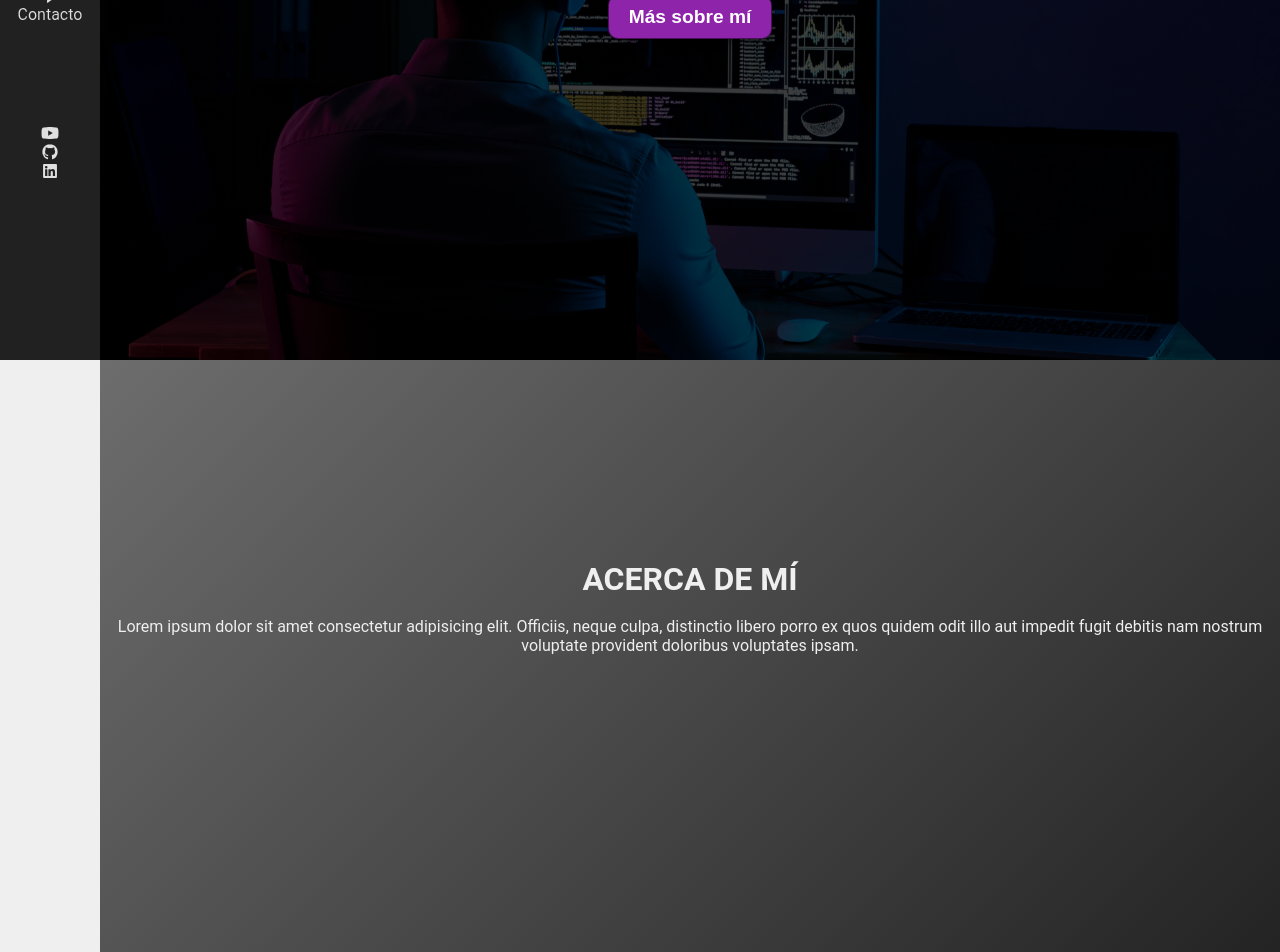
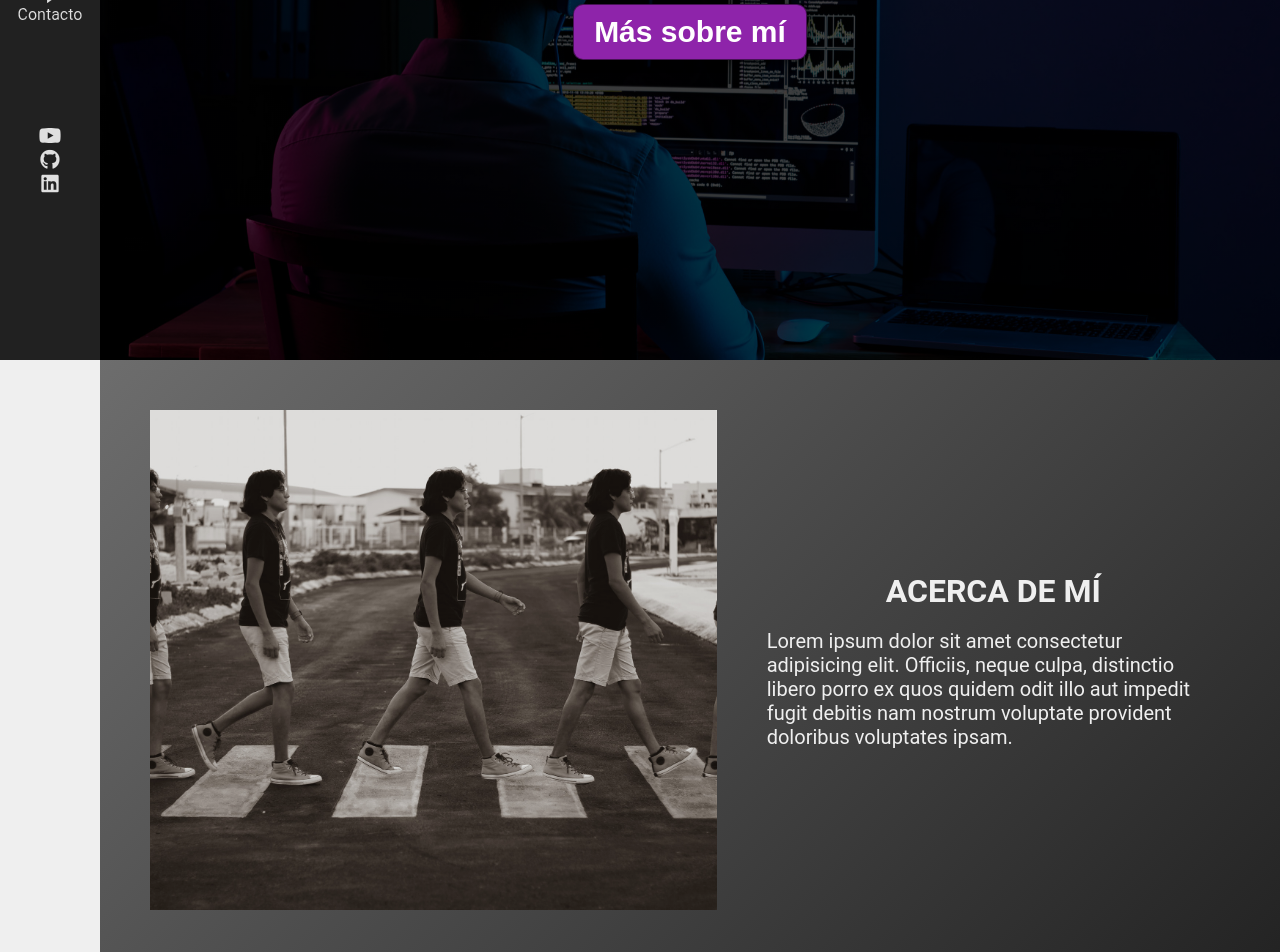
Before and after one commit to xforbesx/Mi_Portafolio, a plain HTML site: page index.html in a window 1280 px wide. Shown: the part 440-1392 px from the top of the page. Drawn offline with Linux system fonts and the light colour scheme.

Commit message:
Pagina terminada version escritorio

```diff
--- a/css/index.css
+++ b/css/index.css
@@ -359,3 +359,159 @@ footer .container{
     justify-content: center;
     align-items: flex-end;
 }
+
+@media(min-width: 720px){
+    .sidebar{
+    font-size: 16px;
+    }
+    .sidebar .social-links-nav a {
+        color: #e0e0e0;
+        -webkit-text-stroke: 0.1px #000;
+        padding: 0;
+        font-size: 20px;
+}
+    button{
+        margin-top: 50px;
+        padding: 10px 20px;
+        border-radius: 10px;
+        font-size: 30px;
+    }
+
+    #sobre-mi .container{
+        padding: 50px;
+        display: flex;
+        justify-content: center;
+    }
+
+    #sobre-mi .texto{
+        width: 50%;
+        text-align: initial;
+        padding-left: 50px;
+        padding-right: 10px;
+        max-width: 600px;
+        display: flex;
+        flex-direction: column;
+        align-items:center;
+        justify-content: center;
+    }
+
+    #sobre-mi .texto p{
+        font-size: 20px;
+    }
+
+    #sobre-mi .container .img-container{
+        background-image: linear-gradient(
+            0deg,
+            rgba(0, 0, 0, 0.1),
+            rgba(0, 0, 0, 0.1)
+        )
+        ,url("/media/imgdemi.jpg");
+        background-size: cover;
+        background-position: center center;
+        height: 500px;
+        width: 600px;
+        padding-top: 100px;
+
+    }
+
+    #proyectos .proyectos{
+        display: flex;
+        justify-content: center;
+
+    }
+
+    #proyectos .proyecto{
+        padding: 100px;
+        width: 400px;
+        height: 400px;
+    }
+
+    #proyectos .proyecto h3{
+    font-size: 2em;
+    }
+
+    #proyectos .proyecto button{
+        font-size: 1.5em;
+        border-radius: 6px;
+        padding: 0px 30px;
+    }
+
+}
+
+@media (min-width: 1200px){
+
+    .sidebar{
+        font-size: 16px;
+        }
+        .sidebar .social-links-nav a {
+            color: #e0e0e0;
+            -webkit-text-stroke: 0.1px #000;
+            padding: 0;
+            font-size: 20px;
+    }
+        button{
+            margin-top: 50px;
+            padding: 10px 20px;
+            border-radius: 10px;
+            font-size: 30px;
+        }
+
+        #sobre-mi .container{
+            padding: 50px;
+            display: flex;
+            justify-content: center;
+        }
+
+        #sobre-mi .texto{
+            width: 50%;
+            text-align: initial;
+            padding-left: 50px;
+            padding-right: 10px;
+            max-width: 600px;
+            display: flex;
+            flex-direction: column;
+            align-items:center;
+            justify-content: center;
+        }
+
+        #sobre-mi .texto p{
+            font-size: 20px;
+        }
+
+        #sobre-mi .container .img-container{
+            background-image: linear-gradient(
+                0deg,
+                rgba(0, 0, 0, 0.1),
+                rgba(0, 0, 0, 0.1)
+            )
+            ,url("/media/imgdemi.jpg");
+            background-size: cover;
+            background-position: center center;
+            height: 500px;
+            width: 600px;
+            padding-top: 100px;
+
+        }
+
+        #proyectos .proyectos{
+            display: flex;
+            justify-content: center;
+
+        }
+
+        #proyectos .proyecto{
+            padding: 100px;
+            width: 400px;
+            height: 400px;
+        }
+
+        #proyectos .proyecto h3{
+        font-size: 2em;
+        }
+
+        #proyectos .proyecto button{
+            font-size: 1.5em;
+            border-radius: 6px;
+            padding: 0px 30px;
+        }
+    }
--- a/index.html
+++ b/index.html
@@ -72,14 +72,15 @@
        ¡Hola, Soy Josian Espinosa <br />
        <span class="color-acento"> Desarrollador web!</span>
       </h1>
-      <form>
+      <form action="#sobre-mi"">
         <button>Más sobre mí</button>
       </form>
     </section>
     <section id="sobre-mi">
       <div class="container">
-        <div class="img-container">
-            <h2>ACERCA DE MÍ</span></h2>
+        <div class="img-container"> </div>
+        <div class="texto">
+            <h2>ACERCA DE MÍ</h2>
             <br>
             <p>
           Lorem ipsum dolor sit amet consectetur adipisicing elit. Officiis,
@@ -87,6 +88,7 @@
           impedit fugit debitis nam nostrum voluptate provident doloribus
           voluptates ipsam.
         </p>
+        </div>
       </div>
     </section>
     <section id="proyectos">
@@ -96,23 +98,13 @@
     <div class="proyectos">
       <div class="proyecto">
         <h3>Proyecto 1</h3>
-        <p>
-          Lorem ipsum, dolor sit amet consectetur adipisicing elit. Molestias,
-          dolorum consectetur iusto quis voluptas sit quo ipsa modi temporibus,
-          labore maxime sint ullam vitae nihil earum laborum tempore suscipit
-          cum?
-        </p>
+
         <button>Ver +</button>
       </div>
 
       <div class="proyecto">
         <h3>Proyecto 2</h3>
-        <p>
-          Lorem ipsum, dolor sit amet consectetur adipisicing elit. Molestias,
-          dolorum consectetur iusto quis voluptas sit quo ipsa modi temporibus,
-          labore maxime sint ullam vitae nihil earum laborum tempore suscipit
-          cum?
-        </p>
+
         <button>Ver +</button>
       </div>
 
@@ -142,6 +134,7 @@
                     <div class="item"><img class="image" src="/media/gitlogo.png" alt="git logo" ></div>
                 </div>
                 </div>
+        </div>
     </section>
     <section id="contacto">
         <div class="container">
@@ -173,5 +166,6 @@
 
     </footer>
     </div>
+    </div>
   </body>
 </html>
```
Also changed, not shown: media/imgdemi.jpg (added).
